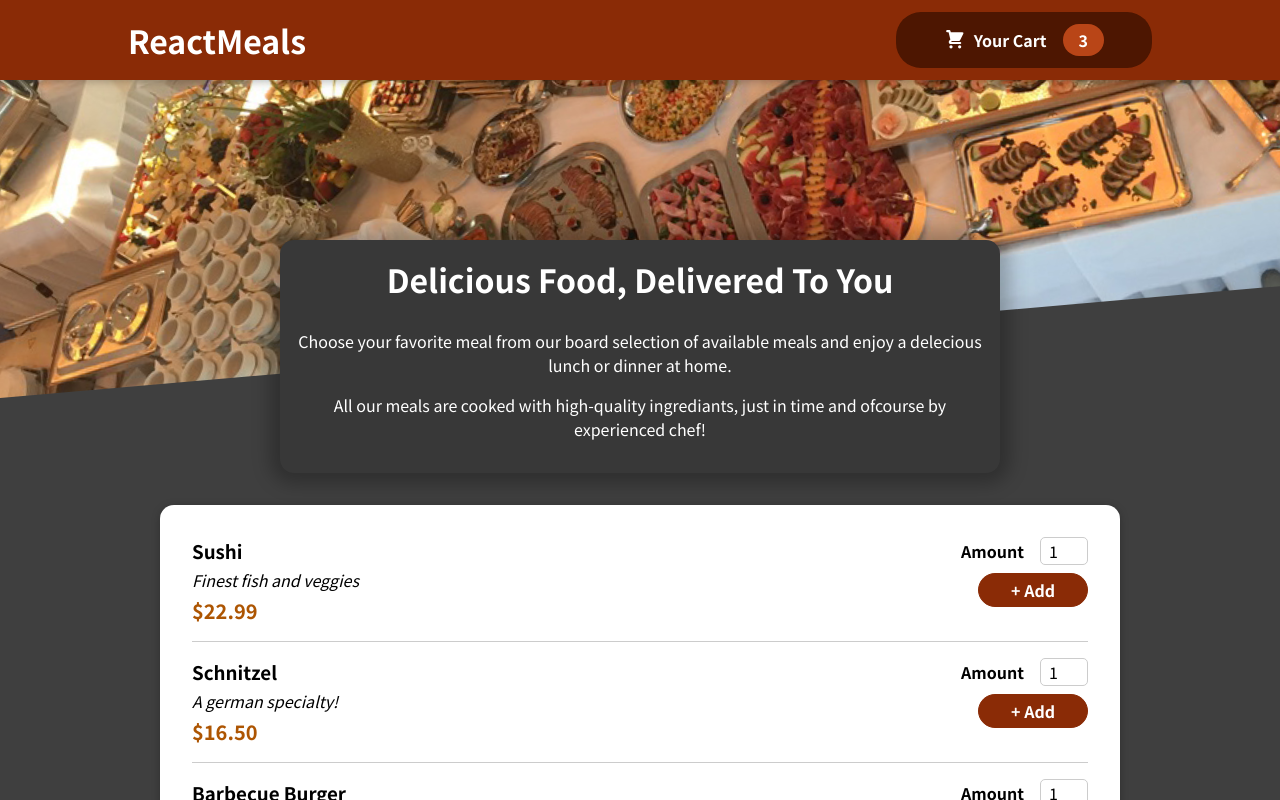
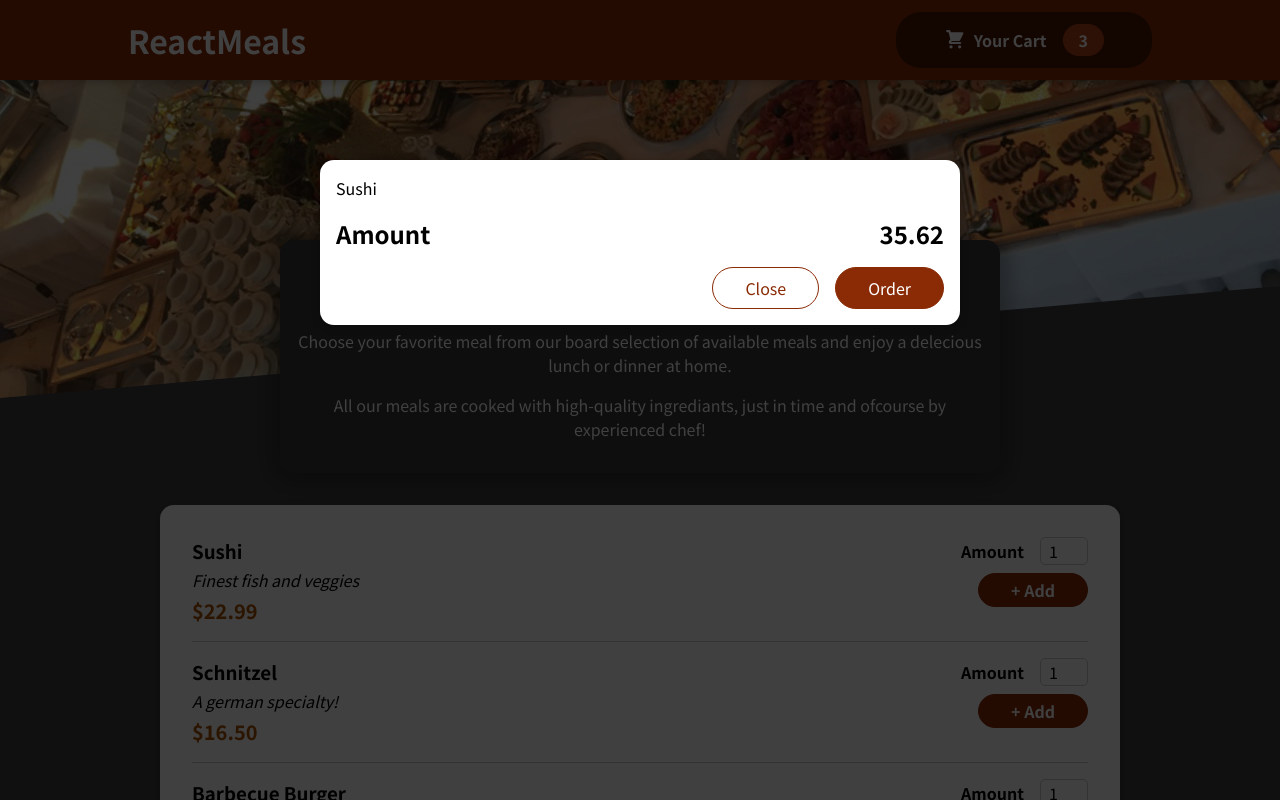
Before and after one commit to aqiftekhar/ReactMeal, a React (Create React App) app: page / in a window 1280 px wide. Shown: the top 800 px of the page. Built offline with nearby package versions, Linux system fonts and the light colour scheme.

Commit message:
Implemented Cart Flow and Modal Component

```diff
--- a/src/App.js
+++ b/src/App.js
@@ -1,10 +1,12 @@
 import { Fragment } from "react";
+import Cart from "./components/Cart/Cart";
 import Header from "./components/Layouts/Header";
 import Meals from "./components/Meals/Meals";
 
 const App = () => {
   return (
     <Fragment>
+      <Cart/>
       <Header />
       <main>
         <Meals />
--- /dev/null
+++ b/src/components/Cart/Cart.js
@@ -0,0 +1,28 @@
+import Modal from "../UI/Modal";
+import classes from "./Cart.module.css";
+
+const Cart = (props) => {
+  const CartItems = (
+    <ul className={classes['cart-items']}>
+      {[{ id: "c1", name: "Sushi", amount: 2, price: 29 }].map((item) => (
+        <li key={item.id}>{item.name}</li>
+      ))}
+    </ul>
+  );
+
+  return (
+    <Modal>
+      {CartItems}
+      <div className={classes.total}>
+        <span>Amount</span>
+        <span>35.62</span>
+      </div>
+      <div className={classes.actions}>
+        <button className={classes['button--alt']}>Close</button>
+        <button className={classes.button}>Order</button>
+      </div>
+    </Modal>
+  );
+};
+
+export default Cart;
--- /dev/null
+++ b/src/components/Cart/Cart.module.css
@@ -0,0 +1,46 @@
+.cart-items {
+    list-style: none;
+    margin: 0;
+    padding: 0;
+    max-height: 20rem;
+    overflow: auto;
+  }
+
+  .total {
+    display: flex;
+    justify-content: space-between;
+    align-items: center;
+    font-weight: bold;
+    font-size: 1.5rem;
+    margin: 1rem 0;
+  }
+
+  .actions {
+    text-align: right;
+  }
+
+  .actions button {
+    font: inherit;
+    cursor: pointer;
+    background-color: transparent;
+    border: 1px solid #8a2b06;
+    padding: 0.5rem 2rem;
+    border-radius: 25px;
+    margin-left: 1rem;
+  }
+
+  .actions button:hover,
+  .actions button:active {
+    background-color: #5a1a01;
+    border-color: #5a1a01;
+    color: white;
+  }
+
+  .actions .button--alt {
+    color: #8a2b06;
+  }
+
+  .actions .button {
+    background-color: #8a2b06;
+    color: white;
+  }
--- /dev/null
+++ b/src/components/UI/Modal.js
@@ -0,0 +1,26 @@
+import { Fragment } from "react";
+import classes from "./Modal.module.css";
+
+const Backdrop = () => {
+  return <div className={classes.backdrop} />;
+};
+
+const ModalOverlay = (props) => {
+  return (
+    <div className={classes.modal}>
+      <div className={classes.content}>{props.children}</div>
+    </div>
+  );
+};
+
+// const portalElement = document.getElementById("overlays");
+const Modal = (props) => {
+  return (
+    <Fragment>
+        <Backdrop/>
+        <ModalOverlay>{props.children}</ModalOverlay>
+    </Fragment>
+  );
+};
+
+export default Modal;
--- /dev/null
+++ b/src/components/UI/Modal.module.css
@@ -0,0 +1,40 @@
+.backdrop {
+    position: fixed;
+    top: 0;
+    left: 0;
+    width: 100%;
+    height: 100vh;
+    z-index: 20;
+    background-color: rgba(0, 0, 0, 0.75);
+  }
+
+  .modal {
+    position: fixed;
+    top: 20vh;
+    left: 5%;
+    width: 90%;
+    background-color: white;
+    padding: 1rem;
+    border-radius: 14px;
+    box-shadow: 0 2px 8px rgba(0, 0, 0, 0.25);
+    z-index: 30;
+    animation: slide-down 300ms ease-out forwards;
+  }
+
+  @media (min-width: 768px) {
+    .modal {
+      width: 40rem;
+      left: calc(50% - 20rem);
+    }
+  }
+
+  @keyframes slide-down {
+    from {
+      opacity: 0;
+      transform: translateY(-3rem);
+    }
+    to {
+      opacity: 1;
+      transform: translateY(0);
+    }
+  }
```
Also changed, not shown: 1 other file (tests, documents, lock files or other folders).
